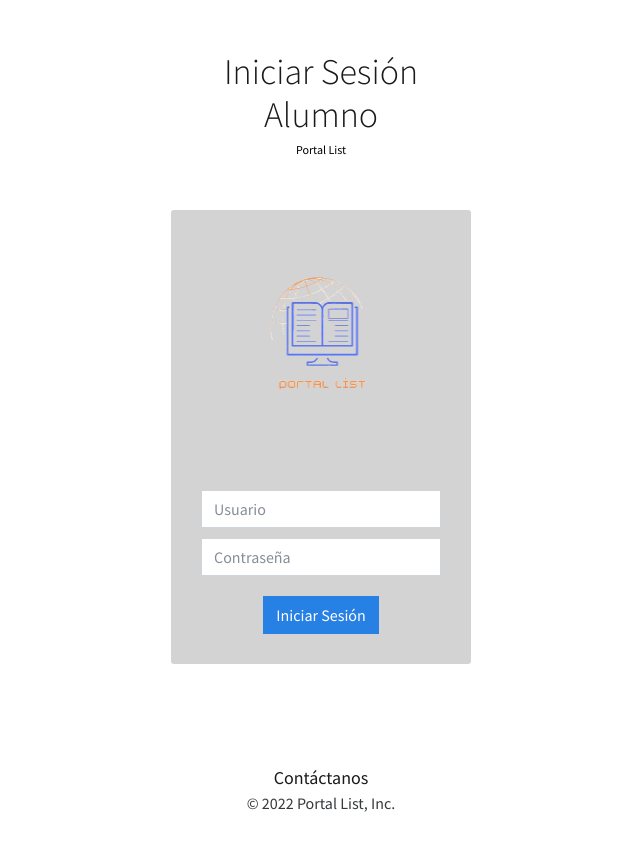
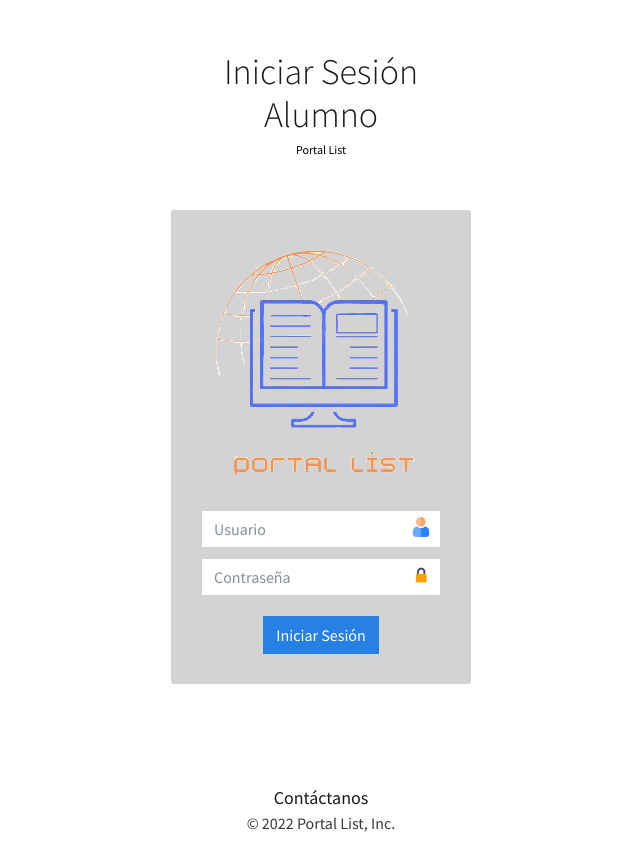
Before and after one commit to Umbrellacorp5/GitportalList, a Python web app: template templates/ingresarAlumno.html in a window 1280 px wide. Shown: the whole page, without its empty margins (319-959 px from the left). Before the commit the page ends 812 px from the top, so only its background shows below. Run offline with Jinja, Linux system fonts and the light colour scheme; the template is opened without the code that fills it, so the values that code supplies are empty.

Commit message:
arreglo de css

```diff
--- a/templates/ingresarAlumno.html
+++ b/templates/ingresarAlumno.html
@@ -19,6 +19,8 @@
 <div id="formIA">
   <div id="imagenIA"><img class ="img" id="imgIA" src="static_in_env/img/LogoPL.png"/></div>
   <form class="loginFormIA" id="login-formIA">
+    <div id="icoUser"> <img class="imgIcoUser" id="imgIUser"src="/templates/static_in_env/img/icoUser.png"></div>
+    <div id="icoPassword"> <img class="imgIcoPassword" id="imgIPass"src="/templates/static_in_env/img/icoPassword.png"></div>
     <input type="input" class="form-control" id="inputUsuarioIA" type="text" placeholder="Usuario">
     <input type="input" class="form-control" id="inputContraseñaIA" type="password" placeholder="Contraseña">
     <button type="button" class="btn btn-primary" id="btnLoginIA">Iniciar Sesión</button>
@@ -26,7 +28,7 @@
 </div>
 </main>
 <footer>
-  <p class="contactUs" id="contactUsIP"> <a class="aCU" href="contactUs.html">Contáctanos</a></p>
+  <p class="contactUs" id="contactUsIA"> <a class="aCU" href="contactUs.html">Contáctanos</a></p>
   <p class="copyR" id="copyR">© 2022 Portal List, Inc.</p>
 </footer>
 </body>
--- a/templates/static_in_env/css/style.css
+++ b/templates/static_in_env/css/style.css
@@ -165,23 +165,26 @@
 .img {
   max-width: 100%;
   max-height: 100%;
+
 }
 
 /*El tamaño y posicionamiento del logo */
 #imgIP {
   position: relative;
-  top: -23px;
-  left: 0px;
-  height: 250px;
+  margin: auto;
+  height: 270px;
   width: 250px;
+  object-fit: none;
+  padding-top: 10px;
 }
 
 #imgIA {
   position: relative;
-  top: -23px;
-  left: 0px;
-  height: 250px;
+  margin: auto;
+  height: 270px;
   width: 250px;
+  object-fit: none;
+  padding-top: 10px;
 }
 
 /*Contenedor de h1 */
@@ -271,8 +274,26 @@
 
 #inputUsuarioIP{
   margin-bottom: 10px;
+
 }
-
+ #imgIUser {
+  z-index: 100;
+  height: 20px;
+  width: 20px;
+  object-fit: cover;
+  margin-left:90px ;
+  margin-top: 7px;
+  position:absolute;
+}
+#imgIPass {
+  z-index: 100;
+  height: 20px;
+  width: 20px;
+  object-fit: cover;
+  margin-left:90px ;
+  margin-top: 55px;
+  position:absolute;
+}
 #inputUsuarioIA{
   margin-bottom: 10px;
 }
```
Also changed, not shown: templates/ingresarProfesor.html (+5 -2 lines), templates/static_in_env/img/icoPassword.png (added), templates/static_in_env/img/icoUser.png (added).
